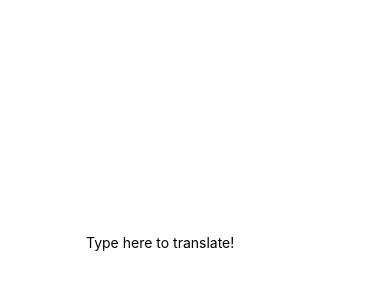
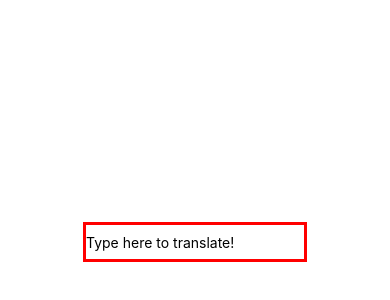
Before and after one commit to Hussain-hamim/Taskly, a React Native app: screen / in a window 390 px wide. Shown: the part 170-470 px from the top of the page. Built offline with nearby package versions, Linux system fonts and the light colour scheme.

Commit message:
style the input

```diff
--- a/App.js
+++ b/App.js
@@ -13,7 +13,7 @@ const PizzaTranslator = () => {
       }}
     >
       <TextInput
-        style={{ height: 40 }}
+        style={{ height: 40, borderColor: "red", borderWidth: 3 }}
         placeholder="Type here to translate!"
         onChangeText={(newText) => setText(newText)}
         defaultValue={text}
```
